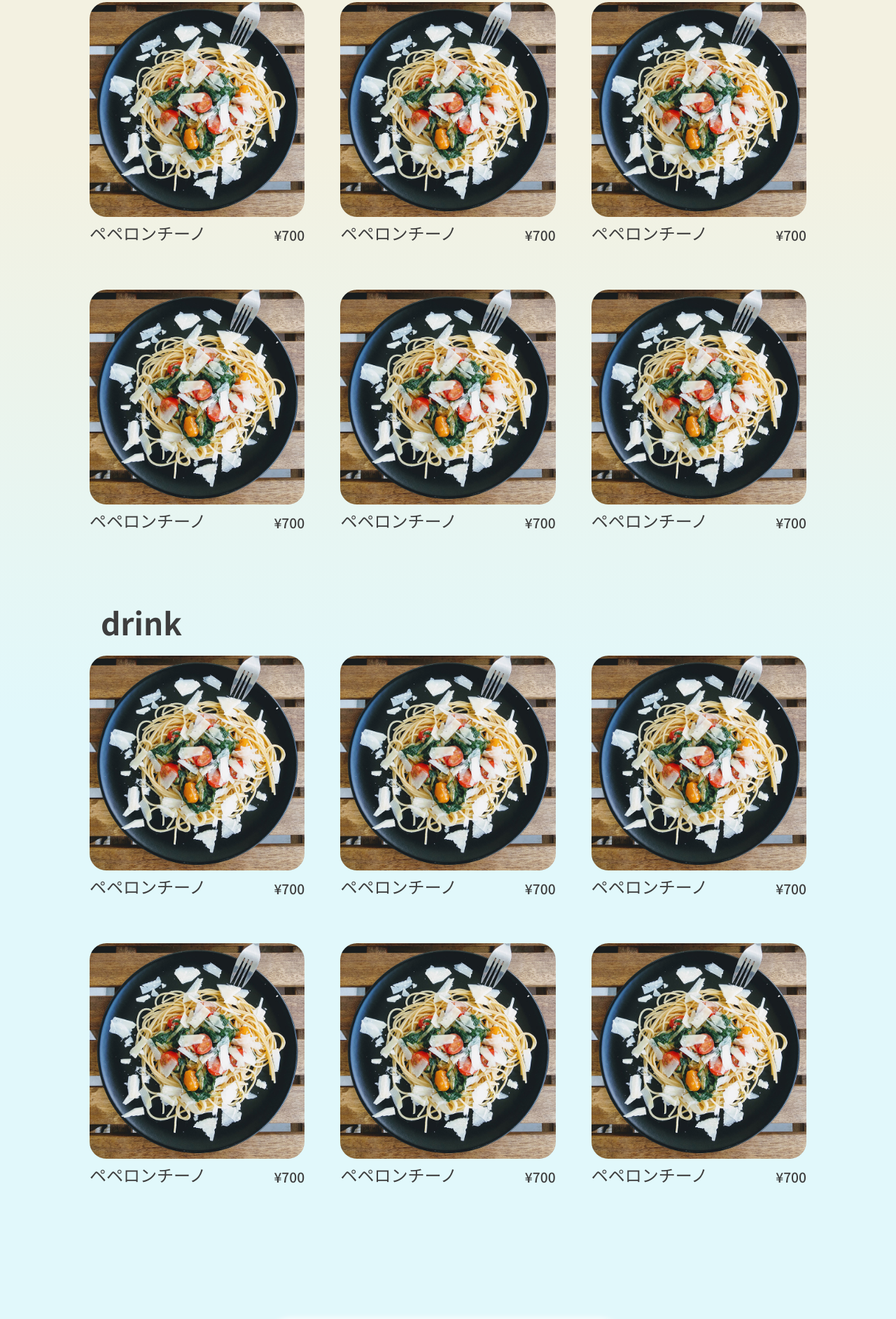
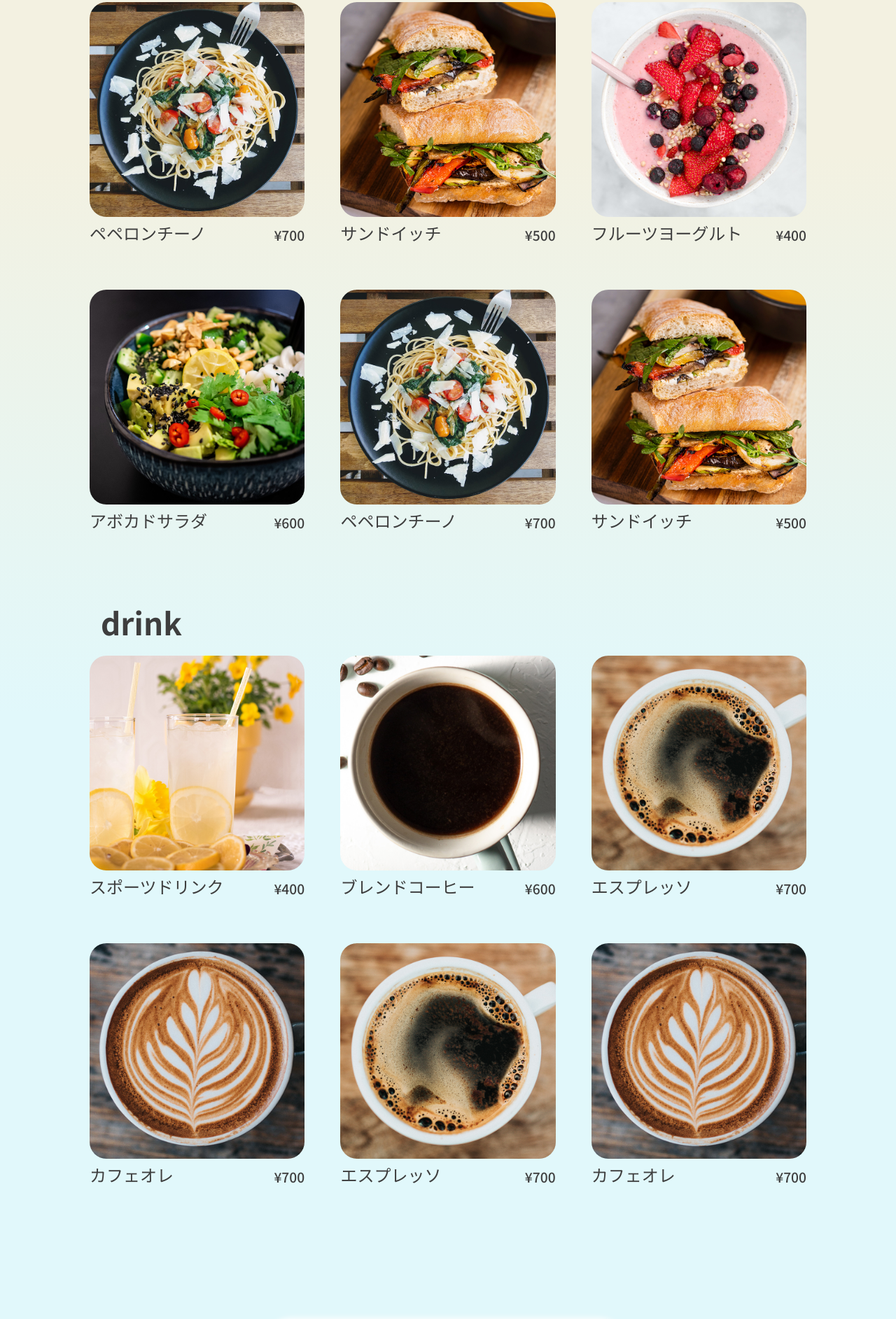
Before and after one commit to HondaYt/CreativeWork1, a plain HTML site: page menu.html in a window 1280 px wide. Shown: the part 1145-3030 px from the top of the page at 70% size. Drawn offline with Linux system fonts and the light colour scheme.

Commit message:
一年生CreativeWork完了

```diff
--- a/css/menu.css
+++ b/css/menu.css
@@ -58,11 +58,12 @@
 .menu h3 {
     padding: 32px 16px 16px;
     font-size: 44px;
+    /* font-family: "Noto Serif JP", serif; */
 }
 
 .recommend_menu img {
     width: 50%;
-    height: calc(50vw / 3 * 2 - (100vw - 100%));
+    height: calc(50vw / 3 * 2 - (50vw - 50%));
     border-radius: 3vh;
 }
 .recommend_text {
--- a/css/reserve.css
+++ b/css/reserve.css
@@ -111,6 +111,9 @@ td {
 
 .reserve_form table {
     width: 100%;
+}
+.form_input::placeholder {
+    color: #d0d0d0;
 }
 .form_input {
     padding: 0 8px 0;
--- a/menu.html
+++ b/menu.html
@@ -11,7 +11,7 @@
     <link
         href="https://fonts.googleapis.com/css2?family=Noto+Sans+JP:wght@500;700;900&family=Noto+Serif+JP:wght@600&display=swap"
         rel="stylesheet">
-    <title>「サウナタウコ」ご予約ありがとうございます</title>
+    <title>「サウナタウコ」メニュー</title>
     <meta name="description" content="コーヒーとカフェをかけ合わせたカフェ「サウナタウコ」のホームページです。">
     <link rel="icon" href="images/Favicon.svg" type="image/svg+xml">
 </head>
@@ -57,42 +57,43 @@
                 <div class="menu_chd"><img src="images/pasta.jpg" alt="パスタ">
                     <h4>ペペロンチーノ<span>&yen;700</span></h4>
                 </div>
-                <div class="menu_chd"><img src="images/pasta.jpg" alt="パスタ">
-                    <h4>ペペロンチーノ<span>&yen;700</span></h4>
+                <div class="menu_chd"><img src="images/sandwich.jpg" alt="パスタ">
+                    <h4>サンドイッチ<span>&yen;500</span></h4>
+                </div>
+                <div class="menu_chd"><img src="images/Yogurt.jpg" alt="パスタ">
+                    <h4>フルーツヨーグルト<span>&yen;400</span></h4>
+                </div>
+                <div class="menu_chd"><img src="images/Salad.jpg" alt="パスタ">
+                    <h4>アボカドサラダ<span>&yen;600</span></h4>
                 </div>
                 <div class="menu_chd"><img src="images/pasta.jpg" alt="パスタ">
                     <h4>ペペロンチーノ<span>&yen;700</span></h4>
                 </div>
-                <div class="menu_chd"><img src="images/pasta.jpg" alt="パスタ">
-                    <h4>ペペロンチーノ<span>&yen;700</span></h4>
-                </div>
-                <div class="menu_chd"><img src="images/pasta.jpg" alt="パスタ">
-                    <h4>ペペロンチーノ<span>&yen;700</span></h4>
-                </div>
-                <div class="menu_chd"><img src="images/pasta.jpg" alt="パスタ">
-                    <h4>ペペロンチーノ<span>&yen;700</span></h4>
+                <div class="menu_chd"><img src="images/sandwich.jpg" alt="パスタ">
+                    <h4>サンドイッチ<span>&yen;500</span></h4>
                 </div>
             </div>
             <h3 id="drink">drink</h3>
             <div class="menu_chd_wrap">
-                <div class="menu_chd"><img src="images/pasta.jpg" alt="パスタ">
-                    <h4>ペペロンチーノ<span>&yen;700</span></h4>
+                <div class="menu_chd"><img src="images/sportsdrink.jpg" alt="パスタ">
+                    <h4>スポーツドリンク<span>&yen;400</span></h4>
                 </div>
-                <div class="menu_chd"><img src="images/pasta.jpg" alt="パスタ">
-                    <h4>ペペロンチーノ<span>&yen;700</span></h4>
+                <div class="menu_chd"><img src="images/blend.jpg" alt="パスタ">
+                    <h4>ブレンドコーヒー<span>&yen;600</span></h4>
                 </div>
-                <div class="menu_chd"><img src="images/pasta.jpg" alt="パスタ">
-                    <h4>ペペロンチーノ<span>&yen;700</span></h4>
+                <div class="menu_chd"><img src="images/espresso.jpg" alt="パスタ">
+                    <h4>エスプレッソ<span>&yen;700</span></h4>
                 </div>
-                <div class="menu_chd"><img src="images/pasta.jpg" alt="パスタ">
-                    <h4>ペペロンチーノ<span>&yen;700</span></h4>
+                <div class="menu_chd"><img src="images/cafe-au-lait.jpg" alt="パスタ">
+                    <h4>カフェオレ<span>&yen;700</span></h4>
                 </div>
-                <div class="menu_chd"><img src="images/pasta.jpg" alt="パスタ">
-                    <h4>ペペロンチーノ<span>&yen;700</span></h4>
+                <div class="menu_chd"><img src="images/espresso.jpg" alt="パスタ">
+                    <h4>エスプレッソ<span>&yen;700</span></h4>
                 </div>
-                <div class="menu_chd"><img src="images/pasta.jpg" alt="パスタ">
-                    <h4>ペペロンチーノ<span>&yen;700</span></h4>
+                <div class="menu_chd"><img src="images/cafe-au-lait.jpg" alt="パスタ">
+                    <h4>カフェオレ<span>&yen;700</span></h4>
                 </div>
+
             </div>
             <div class="reserve_bar_wrap"><a href="
                 reserve.html">
```
Also changed, not shown: reserve_thankyou.html (+1 -1 lines), images/Salad.jpg (added), images/Yogurt.jpg (added), images/blend.jpg (added), images/cafe-au-lait.jpg (added), images/espresso.jpg (added), images/sandwich.jpg (added), images/sportsdrink.jpg (added).
